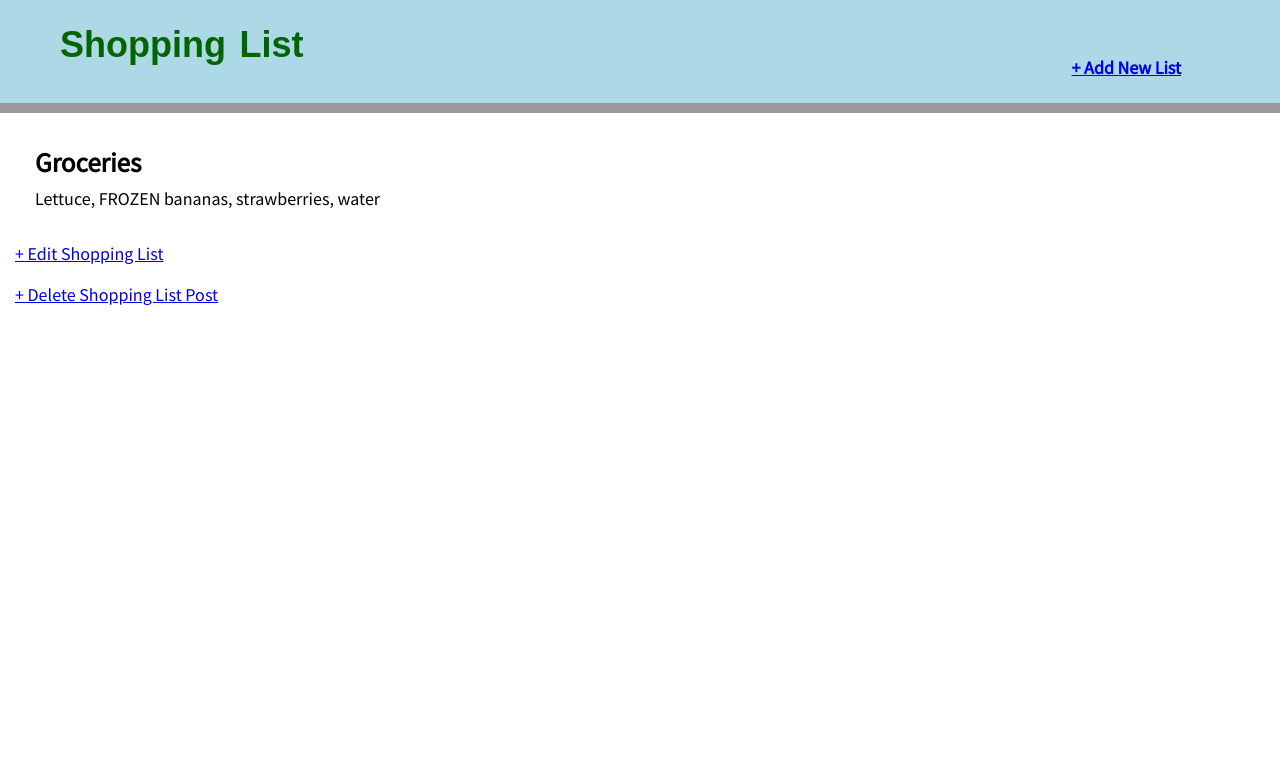
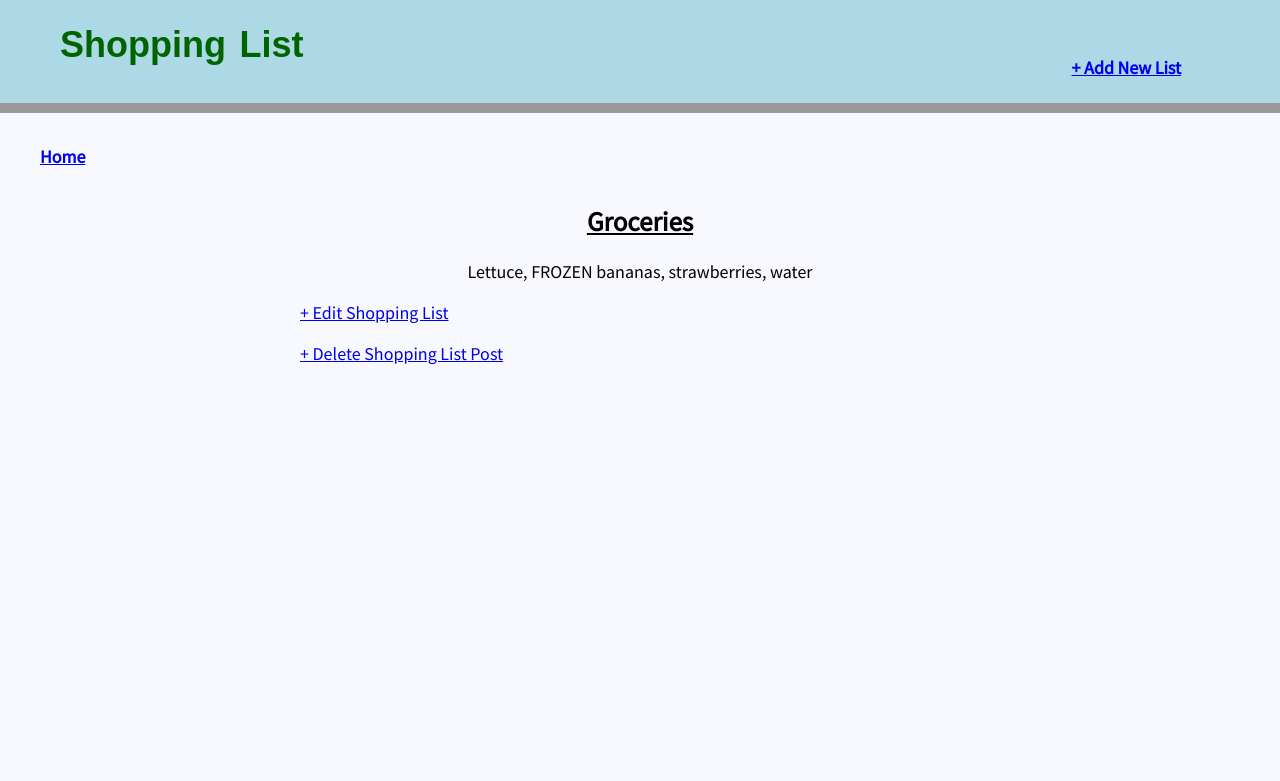
Before and after one commit to aalrakabi/J3VLAN, a Django app: page /post/1/ in a window 1280 px wide. Shown: the top 781 px of the page. Run offline with Django 3.2, Linux system fonts and the light colour scheme; data comes from the database, SQL or seed files in the repository; both versions use the stored data as it was after the commit.

Commit message:
Home Button
Added a home button.
Aligned the different views.

```diff
--- a/shoppinglist/views.py
+++ b/shoppinglist/views.py
@@ -3,6 +3,9 @@ from django.views.generic import ListView, DetailView
 from django.views.generic.edit import CreateView, UpdateView, DeleteView
 from django.urls import reverse_lazy
 from .models import Post
+
+# def home(request):
+# 	return render(request, )
 
 class ShoppinglistListView(ListView):
 	model = Post
--- a/static/css/base.css
+++ b/static/css/base.css
@@ -3,6 +3,7 @@ body {
 	font-size: 18px;
 	margin:0;
     padding:0;
+	background-color: ghostwhite;
 }
 
 header {
@@ -62,5 +63,37 @@ header h1 a {
 }
 
 .post-edit-delete {
-	text-indent: 15px;
+	text-indent: 300px;
 }
+
+.post-entry-view {
+	text-align: center;
+	margin-right: auto;
+	margin-left: auto;
+}
+
+.post-entry-view h2 {
+	text-decoration: underline solid black;
+}
+
+.home-button {
+	display: flex;
+	text-indent: 40px;
+	margin-bottom: 2em;
+	font-weight: bolder;
+}
+
+.edit {
+	text-align: left;
+	text-indent: 50px;
+}
+
+.delete {
+	text-align: left;
+	text-indent: 50px;
+}
+
+.new {
+	text-align: left;
+	text-indent: 50px;
+}
--- a/templates/base.html
+++ b/templates/base.html
@@ -17,6 +17,9 @@ rel="stylesheet">
 					<h4><a href="{% url 'post_new' %}">+ Add New List </a></h4>
 				</div>
 			</header>
+			<div class="home-button">
+				<a href="{% url 'home'%}"> Home </a>
+			</div>
 			{% block content %}
 			{% endblock content %}
 		</div>
--- a/templates/post_detail.html
+++ b/templates/post_detail.html
@@ -1,7 +1,7 @@
 {% extends 'base.html' %}
 
 {% block content %}
-	<div class="post-entry">
+	<div class="post-entry-view">
 		<h2>{{ object.title }}</h2>
 		<p>{{ object.body }}</p>
 	</div>
```
Also changed, not shown: templates/post_delete.html (+7 -5 lines), templates/post_edit.html (+7 -5 lines), templates/post_new.html (+7 -5 lines), db.sqlite3.
